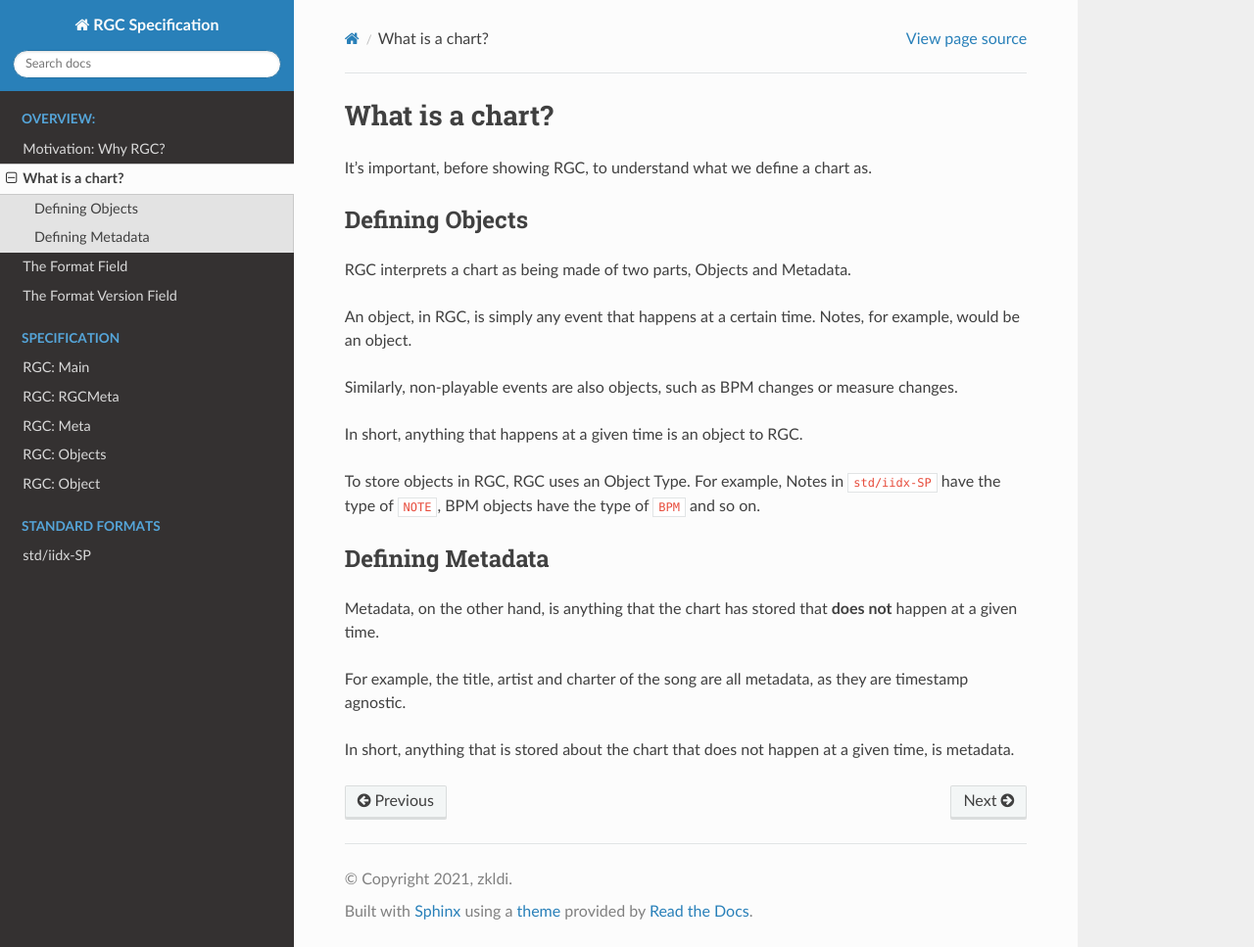
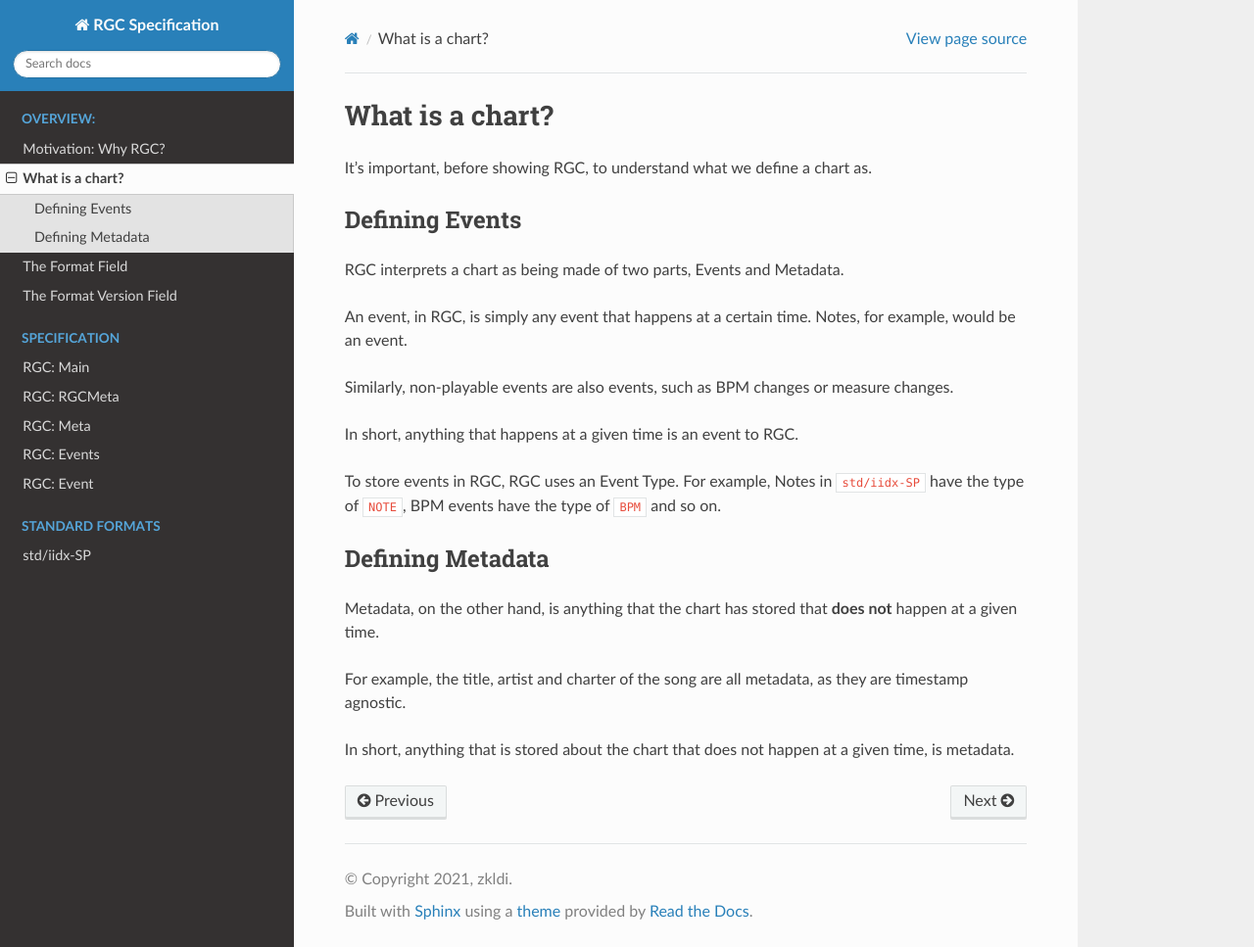
Before and after one commit to TNGStudios/rgc-spec, a Sphinx documentation site: the page built from source/overview/definition.rst, in a window 1280 px wide and 967 px high. Shown: the whole window at 98% size. Built offline with Sphinx 7.4.7 and the Read the Docs theme 2.0.0, drawn with Linux system fonts in a browser that asks for light colours.

Commit message:
Rename Object to Event

```diff
--- a/source/index.rst
+++ b/source/index.rst
@@ -27,8 +27,8 @@ RGC does not replace any existing formats, and does not have to be implemented b
    rgc/outline
    rgc/rgcmeta
    rgc/meta
-   rgc/objects
-   rgc/object
+   rgc/events
+   rgc/event
 
 .. toctree::
    :maxdepth: 2
--- a/source/overview/definition.rst
+++ b/source/overview/definition.rst
@@ -4,18 +4,18 @@ What is a chart?
 It's important, before showing RGC, to understand what we define a chart as.
 
 #################
-Defining Objects
+Defining Events
 #################
 
-RGC interprets a chart as being made of two parts, Objects and Metadata.
+RGC interprets a chart as being made of two parts, Events and Metadata.
 
-An object, in RGC, is simply any event that happens at a certain time. Notes, for example, would be an object.
+An event, in RGC, is simply any event that happens at a certain time. Notes, for example, would be an event.
 
-Similarly, non-playable events are also objects, such as BPM changes or measure changes.
+Similarly, non-playable events are also events, such as BPM changes or measure changes.
 
-In short, anything that happens at a given time is an object to RGC.
+In short, anything that happens at a given time is an event to RGC.
 
-To store objects in RGC, RGC uses an Object Type. For example, Notes in ``std/iidx-SP`` have the type of ``NOTE``, BPM objects have the type of ``BPM`` and so on.
+To store events in RGC, RGC uses an Event Type. For example, Notes in ``std/iidx-SP`` have the type of ``NOTE``, BPM events have the type of ``BPM`` and so on.
 
 #################
 Defining Metadata
--- a/source/overview/format.rst
+++ b/source/overview/format.rst
@@ -50,4 +50,4 @@ Those games may become a part of the standard in the future, and because of the
 What can a format extend?
 ##################################
 
-A format is free to add any field inside ``meta``, and is free to define new Object Types inside ``objects``. More information about this can be found at :ref:`rgc_objects`.
+A format is free to add any field inside ``meta``, and is free to define new Event Types inside ``events``. More information about this can be found at :ref:`rgc_events`.
--- a/source/overview/formatversion.rst
+++ b/source/overview/formatversion.rst
@@ -63,7 +63,7 @@ Either:
 If the changes are "significant", such as the change between Reflec Beat's VOLZZA 2 and Reflesia, where an entire type of note was removed, and replaced with another.
 
 .. note::
-    Yes, technically you could roll this into a superset by defining a new object type, and expecting people to ignore the old one.
+    Yes, technically you could roll this into a superset by defining a new event type, and expecting people to ignore the old one.
     However, *technically*, you could also roll every single game into one superset, and expect people to ignore the fields they don't need.
 
 Or if the changes are not able to be places into one superset, such as if a game has a property that, in the future, made existing values invalid.
--- a/source/rgc/outline.rst
+++ b/source/rgc/outline.rst
@@ -19,6 +19,6 @@ This defines the entire JSON body inside RGC.
     *   - ``meta``
         - ``rgcMeta.format`` extended :ref:`rgc_meta`
         - Meta information about the song and chart.
-    *   - ``objects``
-        - ``rgcMeta.format`` extended :ref:`rgc_objects`
-        - A dictionary containing arrays of all objects in the chart.
+    *   - ``events``
+        - ``rgcMeta.format`` extended :ref:`rgc_events`
+        - A dictionary containing arrays of all events in the chart.
```
Also changed, not shown: source/rgc/event.rst (added, +21 -0 lines), source/rgc/events.rst (added, +44 -0 lines), source/rgc/object.rst (deleted, +0 -21 lines), source/rgc/objects.rst (deleted, +0 -44 lines).
